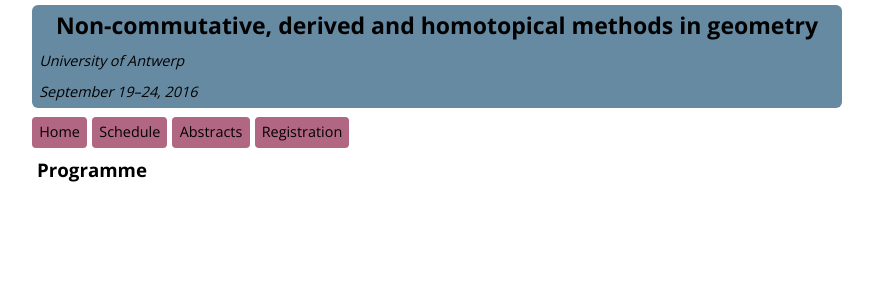
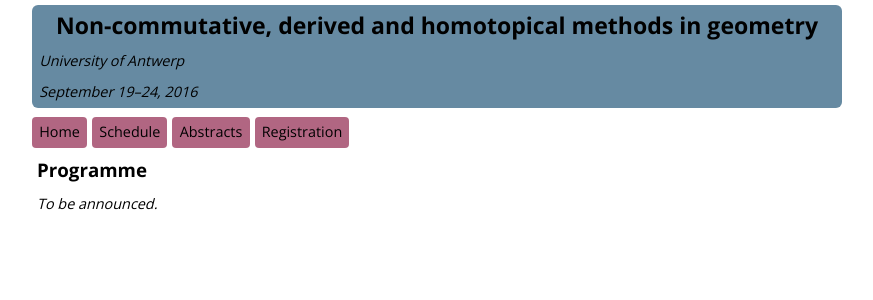
Before and after one commit to ncag-info/antwerp-2016, a Jekyll site: the page built from schedule.html, in a window 1280 px wide. Shown: the top 300 px of the page, without its empty margins (203-1076 px from the left). Built offline with Jekyll 4.4.1, drawn with Linux system fonts in a browser that asks for light colours; nearby versions of some CDN libraries; library files that are not in the unit come from our copies.

Commit message:
Added placeholders for schedule and abstracts

```diff
--- a/abstracts.html
+++ b/abstracts.html
@@ -3,6 +3,7 @@ layout: default
 ---
 
 <h2>Abstracts</h2>
+<em>To be announced.</em>
 
 {% for talk_id in site.data.talks %}
 {% assign talk = talk_id[1] %}
--- a/schedule.html
+++ b/schedule.html
@@ -3,6 +3,7 @@ layout: default
 ---
 
 <h2>Programme</h2>
+<em>To be announced.</em>
 {% for day in site.data.schedule %}
 <h3>{{ day.date }}</h3>
 <dl class="schedule">
```
